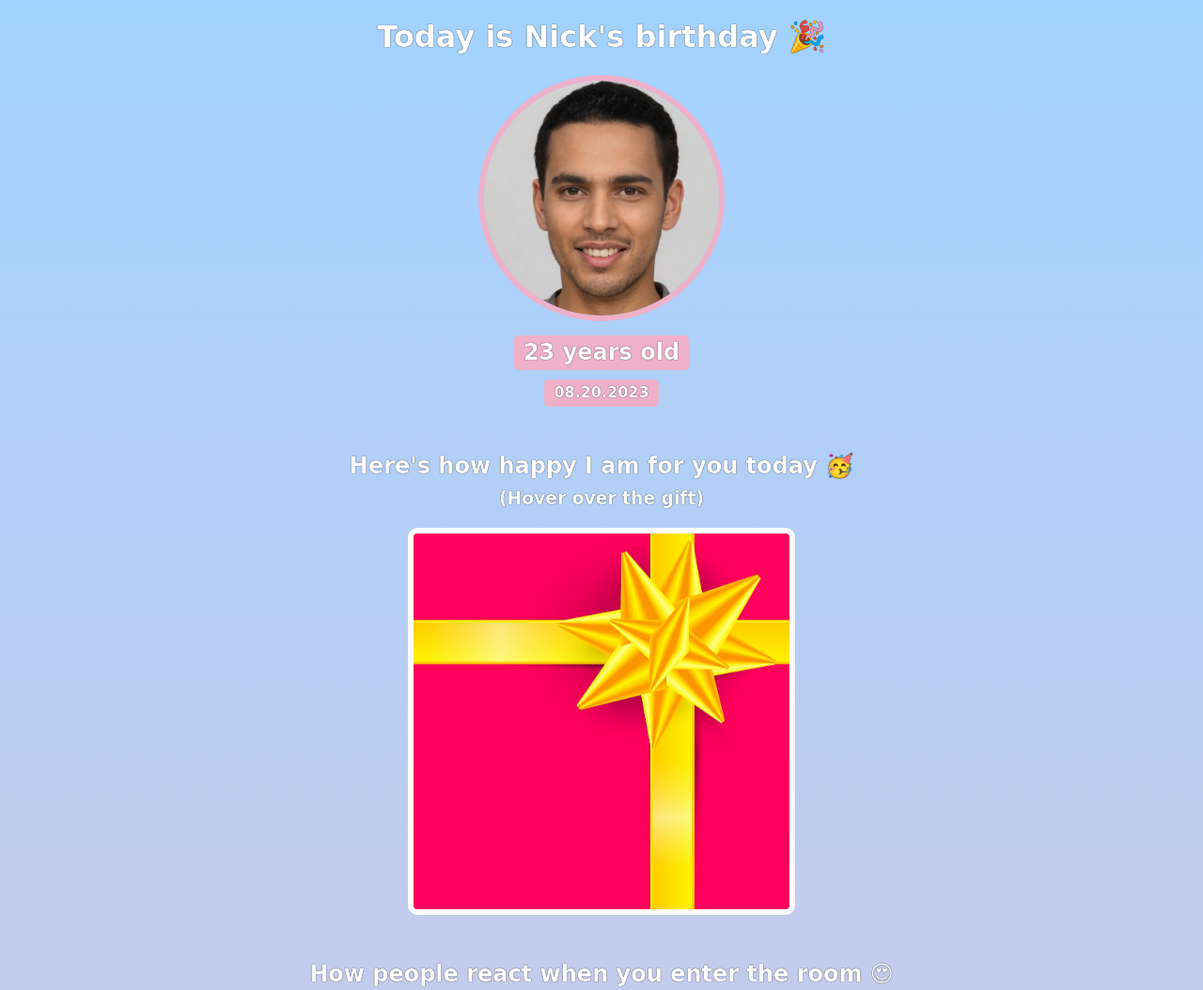
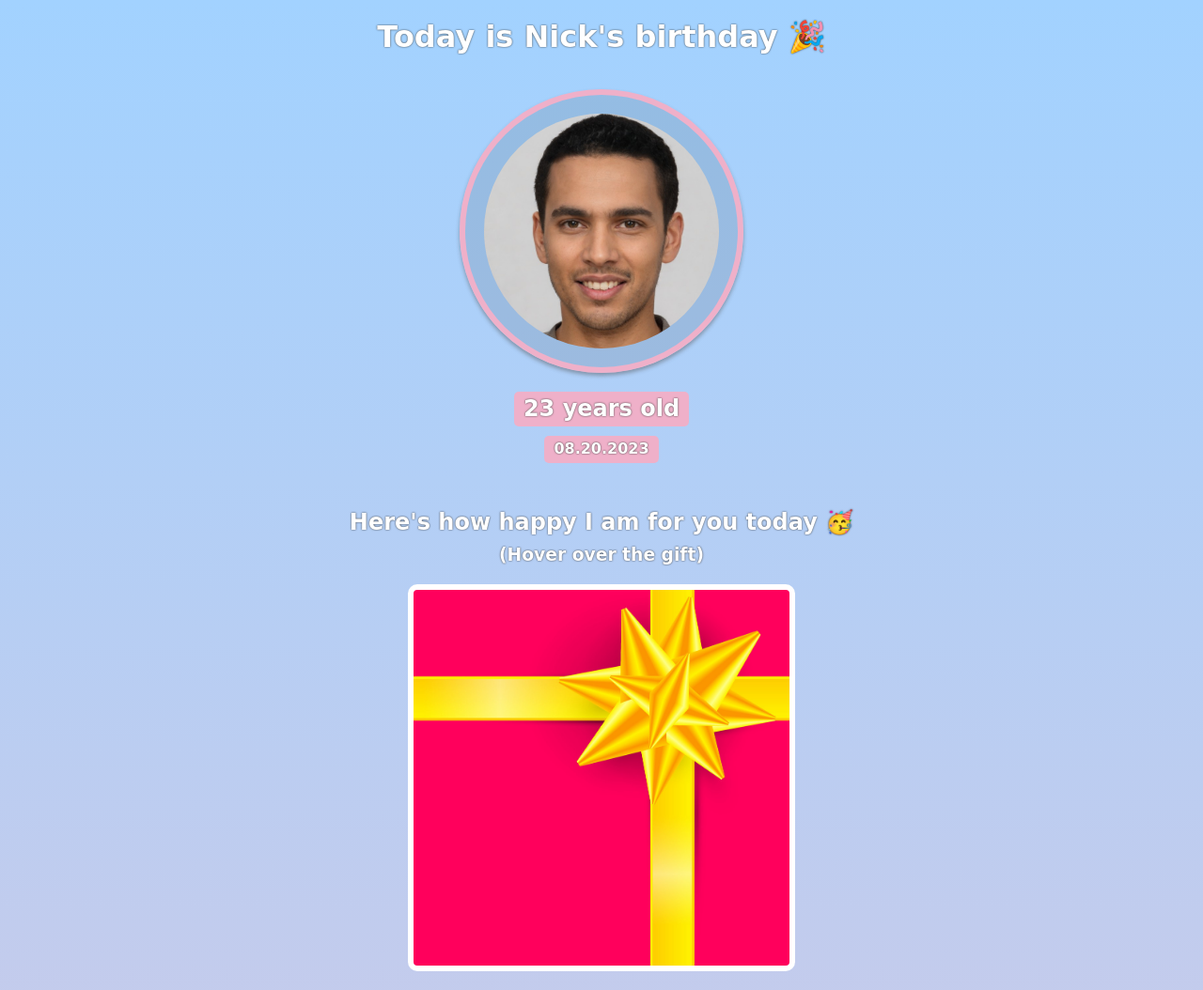
Before and after one commit to mf-dlcz/birthday_GIFt_site, a website built with Vite: page index.html in a window 1280 px wide. Shown: the top 1054 px of the page at 94% size. Built offline with nearby package versions, Linux system fonts and the light colour scheme; a web font is replaced by a local one.

Commit message:
added a circle around the avatar and added some shadow to the text to make it easier to read

```diff
--- a/index.html
+++ b/index.html
@@ -8,7 +8,7 @@
     <body>
         <div id="header">
             <h1>Today is Nick's birthday 🎉</h1>
-            <img id="bff-img" src="images/nick.jpg">
+            <img id="bff-img" src="images/nick.jpg" class='outer-circle'>
             <h2 id="bday-age">23 years old</h2>
             <h4 id="bday-date">08.20.2023</h4>
         </div>
@@ -40,7 +40,7 @@
         </div>
 
         <!-- Add the footer here. -->
-        <p id="footer">Want to create your own Birthday GIFt site? Take <a href="https://scrimba.com/learn/htmlandcss" target="_blank">this HTML & CSS course.</a></p>
+        <p id="footer"><bold>Thanks for visiting</bold></p>
 
     </body>
 </html>
--- a/styles.css
+++ b/styles.css
@@ -1,9 +1,3 @@
-/*
-Challenge:
-Change the site's background into a gradient that goes
-from blue at the top to pink at the bottom.
-*/
-
 body {
     text-align: center;
     font-family: 'Happy Monkey', cursive;
@@ -12,14 +6,25 @@ body {
 }
 
 h1, h2, h3, h4, p {
-    text-shadow: 0 0 1px black;
+    text-shadow: 0 0 2px #303030;
 }
 
 #bff-img {
     width: 250px;
     border-radius: 50%;
     border: 6px solid #EFB0C9;
-    margin-bottom: 10px;
+    padding: 20px;
+    height: auto;
+}
+.outer-circle {
+    width: 100px;
+    height: 100px;
+    background: rgba(0, 0, 0, 0.1);
+    box-shadow: 0px 3px 4px rgb(77, 77, 77, 0.46);
+    display: flex;
+    justify-content: center;
+    align-items: center;
+    margin: 15px;
 }
 
 #bday-age {
@@ -48,10 +53,12 @@ h1, h2, h3, h4, p {
 
 .gift-title {
     margin-bottom: 10px;
+    text-shadow: 0 0 2px #303030;
 }
 
 .gift-hint {
     margin-top: 0;
+    text-shadow: 0 0 2px #303030;
 }
 
 #gift-img-cheers {
@@ -92,6 +99,9 @@ h1, h2, h3, h4, p {
     font-style: italic;
     width: 400px;
     margin: 40px auto 20px;
+    font-weight: bolder;
+    font-size: 25px;
+    text-shadow: 0 0 2px black;
 }
 
 a {
```
